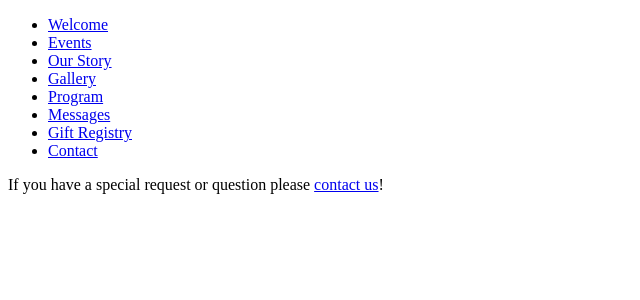
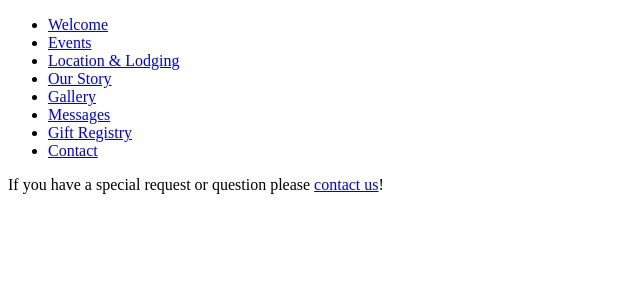
Before and after one commit to chrisgilmerproj/wedding, a Django app: template project/templates/events.html in a window 1280 px wide. Shown: the top 300 px of the page, without its empty margins (0-640 px from the left). Run offline with Django 3.2, Linux system fonts and the light colour scheme; the template is opened without the code that fills it, so the values that code supplies are empty; some libraries are stand-ins or nearby versions.

Commit message:
Got rid of the program and added the Location.

```diff
--- a/project/templates/base.html
+++ b/project/templates/base.html
@@ -11,9 +11,9 @@
 			<ul>
 				<li><a href="{% url home %}">Welcome</a></li>
 				<li><a href="{% url events %}">Events</a></li>
+				<li><a href="{% url location %}">Location & Lodging</a></li>
 				<li><a href="{% url story %}">Our Story</a></li>
 				<li><a href="{% url gallery %}">Gallery</a></li>
-				<li><a href="{% url program %}">Program</a></li>
 				<li><a href="{% url messages %}">Messages</a></li>
 				<li><a href="{% url registry %}">Gift Registry</a></li>
 				<li><a href="{% url contact %}">Contact</a></li>
```
Also changed, not shown: project/urls.py (+6 -6 lines), project/templates/location.html (renamed from project/templates/program.html).
